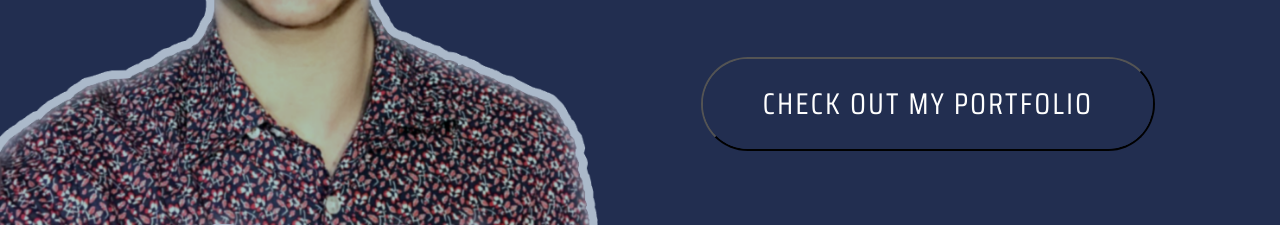
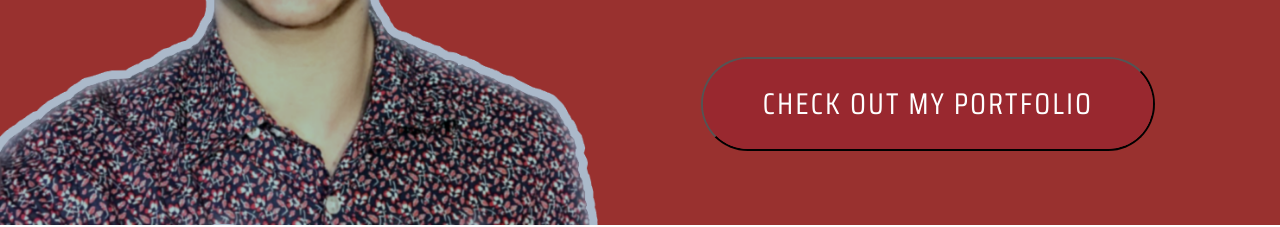
Before and after one commit to TomaszAleksanderSzewczyk/visit-www, a plain HTML site: page index.html in a window 1280 px wide. Shown: the part 575-802 px from the top of the page. Drawn offline with Linux system fonts and the light colour scheme; a web font is replaced by a local one.

Commit message:
changed bcg

```diff
--- a/css/style.css
+++ b/css/style.css
@@ -17,7 +17,7 @@ font-family: 'Saira Semi Condensed', sans-serif; */
 header {
 
     position: relative;
-    background-color: #222E50;
+    background-color: #99312F;
     height: 100vh;
     overflow: hidden;
 
@@ -103,7 +103,7 @@ header button:after {
     left: 0;
     width: 100%;
     height: 100%;
-    background-color: #222E50;
+    background-color: #99282F;
     border-radius: 10rem;
     z-index: -2;
 }
@@ -115,7 +115,7 @@ header button:before {
     left: 0;
     width: 0%;
     height: 100%;
-    background-color: #008fb3;
+    background-color: #99312F;
     transition: all 0.3s;
     border-radius: 10rem;
     z-index: -1;
```
